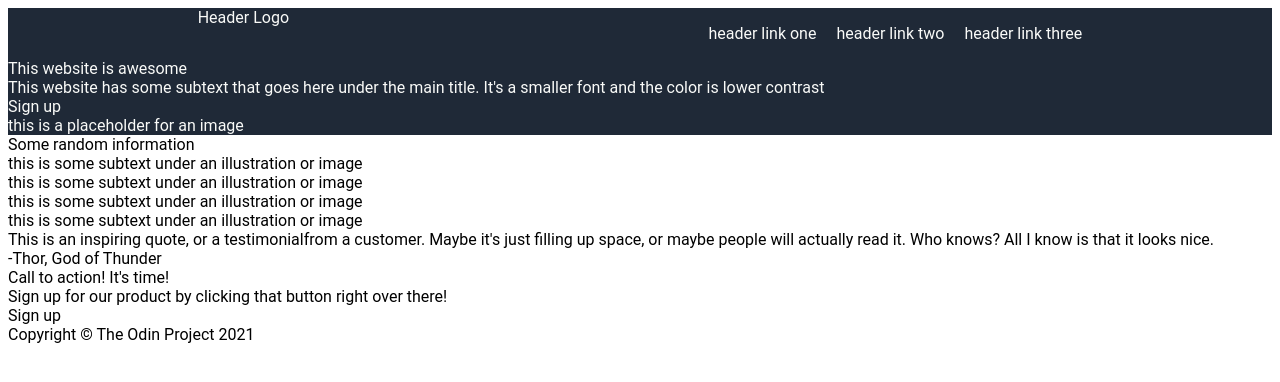
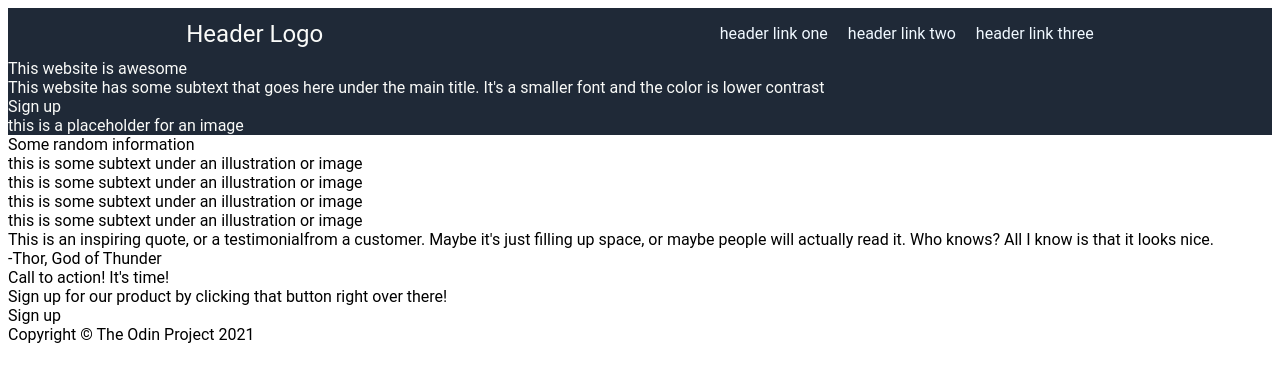
Before and after one commit to Abhinav-Raj-Singh/Landing-Page, a plain HTML site: page index.html in a window 1280 px wide. Drawn offline with Linux system fonts and the light colour scheme.

Commit message:
Style ul and logo
    - Change color of ul
    - Position logo as per layout

```diff
--- a/css/style.css
+++ b/css/style.css
@@ -19,6 +19,14 @@ body{
 
 ul{
     display: flex;
-
+    color:aliceblue ;
     gap: 20px;
 }
+
+.logo{
+    display: flex;
+    font-size: 24px;
+    align-self: center;
+    color: #f9faf8;
+
+}
```
